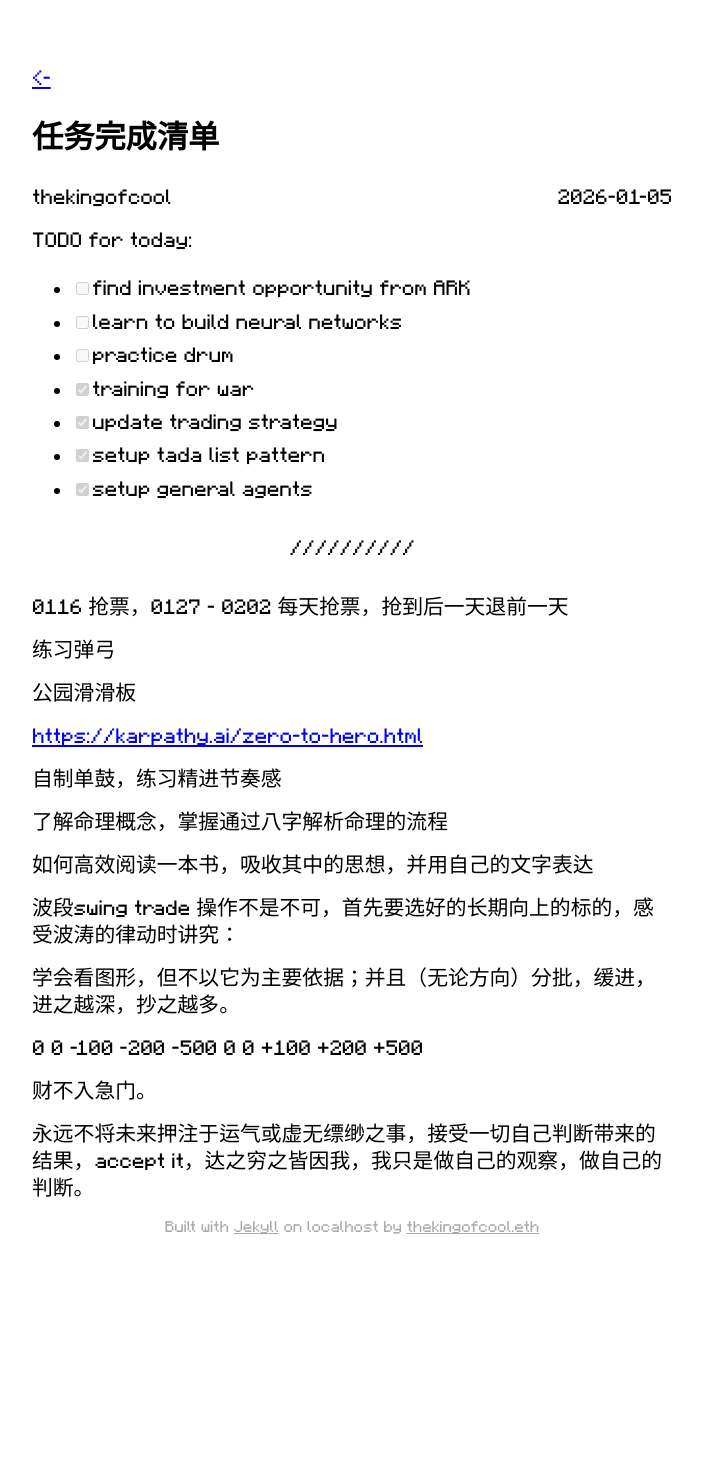
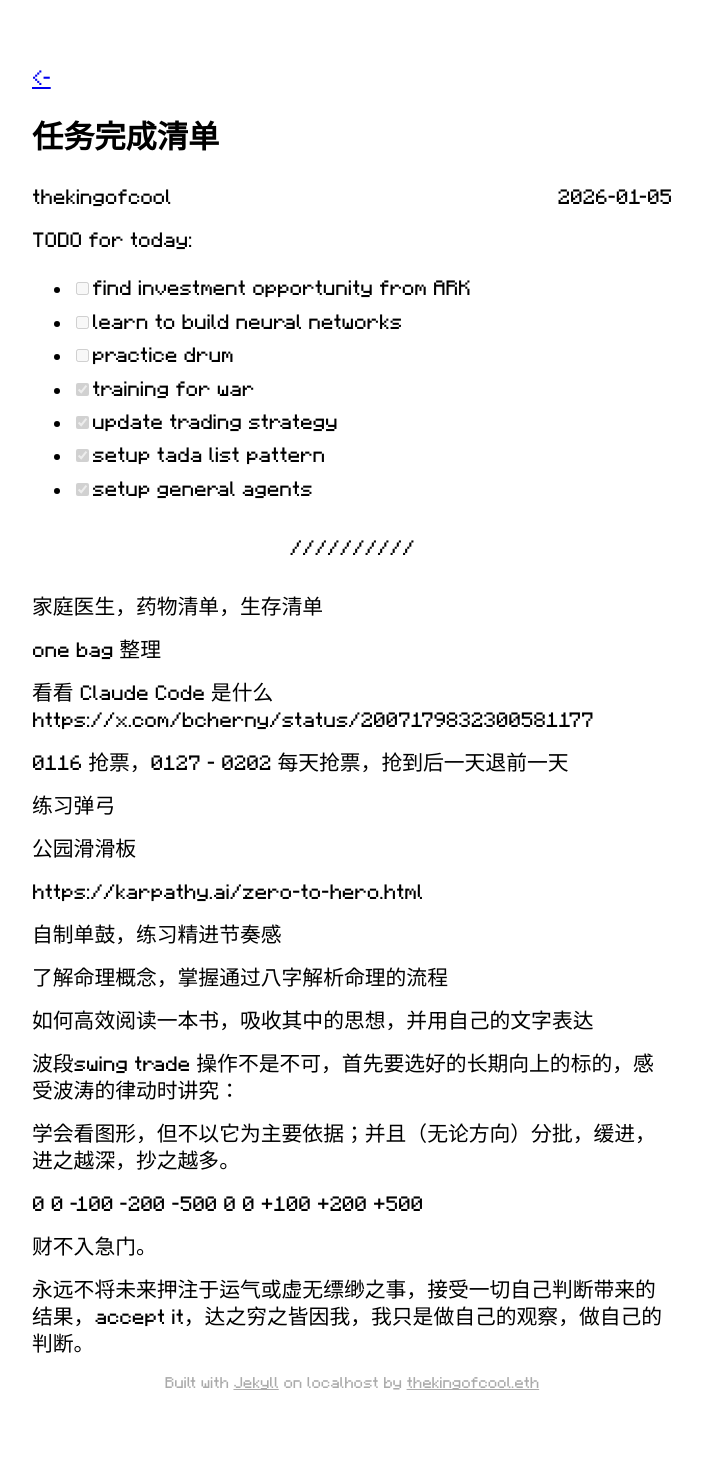
Before and after one commit to thekingofcool/daily, a Jekyll site: the page built from _posts/2026-01-05-tada.md, in a window 1280 px wide. Shown: the whole page, without its empty margins (288-990 px from the left). Built offline with Jekyll 4.4.1, drawn with Linux system fonts in a browser that asks for light colours; some web fonts are replaced; before the commit the page ends 1302 px from its top, so only the background shows below that.

Commit message:
daily update: 2026-01-08 10:43:49

```diff
--- a/_posts/2026-01-05-tada.md
+++ b/_posts/2026-01-05-tada.md
@@ -19,13 +19,19 @@ TODO for today:
 
 ---
 
+家庭医生，药物清单，生存清单
+
+one bag 整理
+
+看看 Claude Code 是什么 https://x.com/bcherny/status/2007179832300581177
+
 0116 抢票，0127 - 0202 每天抢票，抢到后一天退前一天
 
 练习弹弓
 
 公园滑滑板
 
-[https://karpathy.ai/zero-to-hero.html](https://karpathy.ai/zero-to-hero.html)
+https://karpathy.ai/zero-to-hero.html
 
 自制单鼓，练习精进节奏感
 
```
Also changed, not shown: 2 other files.
